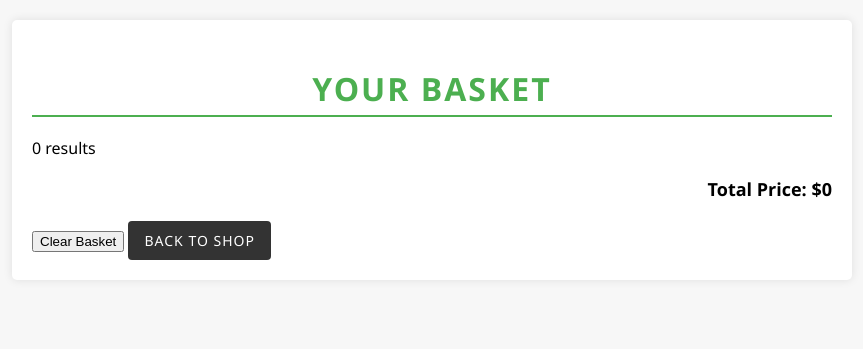
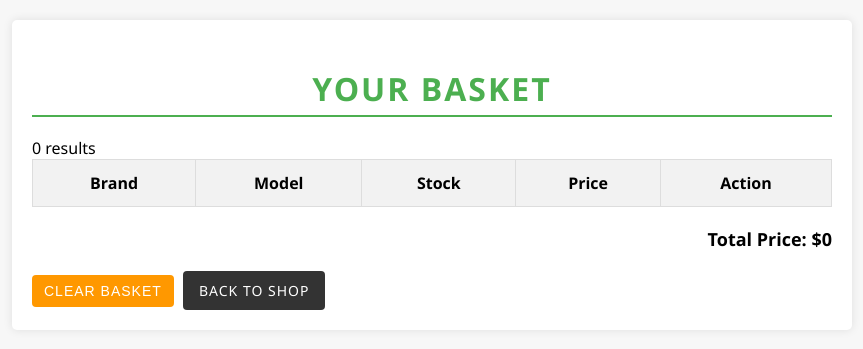
Before and after one commit to RC0841/phones-4-sale-, a PHP site: page /customer_basket.php in a window 1280 px wide. Shown: the top 349 px of the page, without its empty margins (208-1071 px from the left). Run offline with PHP 8.4, Linux system fonts and the light colour scheme; data that the repository does not hold is empty.

Commit message:
Update customer_basket.php
added a basket button a back button and also made it total items up

```diff
--- a/customer_basket.php
+++ b/customer_basket.php
@@ -1,5 +1,6 @@
 <!DOCTYPE html>
 <html lang="en">
+
 <head>
     <meta charset="UTF-8">
     <meta name="viewport" content="width=device-width, initial-scale=1.0">
@@ -38,7 +39,8 @@
             margin-bottom: 20px;
         }
 
-        th, td {
+        th,
+        td {
             border: 1px solid #ddd;
             padding: 12px;
             text-align: center;
@@ -48,7 +50,9 @@
             background-color: #f2f2f2;
         }
 
-        .delete-from-basket, .add-to-basket {
+        .delete-from-basket,
+        .add-to-basket,
+        .clear-basket {
             padding: 8px 12px;
             border: none;
             border-radius: 4px;
@@ -72,11 +76,9 @@
             color: white;
         }
 
-        .total-price {
-            text-align: right;
-            margin-bottom: 20px;
-            font-weight: bold;
-            font-size: 18px;
+        .clear-basket {
+            background-color: #ff9800;
+            color: white;
         }
 
         .btn-back {
@@ -98,20 +100,37 @@
         .btn-back:hover {
             background-color: #555;
         }
+
+        .total-price {
+            text-align: right;
+            margin-bottom: 20px;
+            font-weight: bold;
+            font-size: 18px;
+        }
     </style>
 </head>
+
 <body>
+    <!-- Your existing HTML content and PHP logic -->
     <div class="container">
         <h2>Your Basket</h2>
 
+        <table>
+            <tr>
+                <th>Brand</th>
+                <th>Model</th>
+                <th>Stock</th>
+                <th>Price</th>
+                <th>Action</th>
+            </tr>
+
             <?php
-        // Your PHP code to fetch data from the database
             $servername = "localhost";
             $username = "2010604";
             $password = "Choudhury1212";
             $dbname = "db2010604";
+            $conn = new mysqli($servername, $username, $password, $dbname);
 
-        $conn = new mysqli($servername, $username, $password, $dbname);
             if ($conn->connect_error) {
                 die("Connection failed: " . $conn->connect_error);
             }
@@ -120,70 +139,33 @@
             $result = $conn->query($sql);
 
             if ($result->num_rows > 0) {
-            echo '<table>';
-            echo '<tr>';
-            echo '<th>Product ID</th>';
-            echo '<th>Brand</th>';
-            echo '<th>Model</th>';
-            echo '<th>Stock</th>';
-            echo '<th>Price</th>';
-            echo '<th>Action</th>';
-            echo '</tr>';
-
                 while ($row = $result->fetch_assoc()) {
-                echo '<tr>';
-                echo '<td>' . $row["Product_ID"] . '</td>';
-                echo '<td>' . $row["Brand"] . '</td>';
-                echo '<td>' . $row["Model"] . '</td>';
-                echo '<td class="stock" data-id="' . $row["Product_ID"] . '">' . $row["Stock"] . '</td>';
-                echo '<td>$' . $row["Price"] . '</td>';
-                echo '<td>';
-                echo '<button class="delete-from-basket" onclick="updateTotal(-' . $row["Price"] . ',' . $row["Product_ID"] . ')">Delete</button>';
-                echo '<button class="add-to-basket" onclick="updateTotal(' . $row["Price"] . ',' . $row["Product_ID"] . ')">Add to Basket</button>';
-                echo '</td>';
-                echo '</tr>';
+                    echo "<tr>";
+                    echo "<td>" . $row["Brand"] . "</td>";
+                    echo "<td>" . $row["Model"] . "</td>";
+                    echo "<td>" . $row["Stock"] . "</td>";
+                    echo "<td>" . $row["Price"] . "</td>";
+                    echo "<td>";
+                    echo "<button class='delete-from-basket' onclick='updateTotal(-" . $row["Price"] . ")'>Delete</button>";
+                    echo "<button class='add-to-basket' onclick='updateTotal(" . $row["Price"] . ")'>Add to Basket</button>";
+                    echo "</td>";
+                    echo "</tr>";
+                }
+            } else {
+                echo "0 results";
             }
 
-            echo '</table>';
-        } else {
-            echo '0 results';
-        }
             $conn->close();
             ?>
+        </table>
 
         <p class="total-price">Total Price: <span id="totalPrice">$0</span></p>
 
         <button class="clear-basket" onclick="clearBasket()">Clear Basket</button>
+
         <a href="home.php" class="btn-back">Back to Shop</a>
     </div>
 
-    <script>
-        let totalPrice = 0;
-        const totalPriceSpan = document.getElementById('totalPrice');
-
-        function updateTotal(price, productId) {
-            const stockElement = document.querySelector(`.stock[data-id='${productId}']`);
-            let currentStock = parseInt(stockElement.textContent);
-
-            if (currentStock > 0 || (price < 0 && currentStock < 0)) {
-                totalPrice += price;
-                totalPriceSpan.textContent = `$${totalPrice}`;
-
-                if (currentStock > 0) {
-                    currentStock += (price > 0) ? -1 : 1;
-                    stockElement.textContent = currentStock;
-                }
-            }
-        }
-
-        function clearBasket() {
-            const stockElements = document.querySelectorAll('.stock');
-            stockElements.forEach(element => {
-                element.textContent = "0";
-            });
-            totalPrice = 0;
-            totalPriceSpan.textContent = `$${totalPrice}`;
-        }
     <script>
         // Check if there's any saved total price in localStorage
         let totalPrice = localStorage.getItem('basketTotal') ? parseFloat(localStorage.getItem('basketTotal')) : 0;
@@ -199,6 +181,17 @@
 
             // Save the updated total price in localStorage
             localStorage.setItem('basketTotal', totalPrice.toString());
+        }
+
+        function clearBasket() {
+            // Clear the total price
+            totalPrice = 0;
+            totalPriceSpan.textContent = `$${totalPrice}`;
+
+            // Remove the total price from localStorage
+            localStorage.removeItem('basketTotal');
+        }
     </script>
 </body>
+
 </html>
```
Lines whose indentation alone changed are shown as unchanged.
